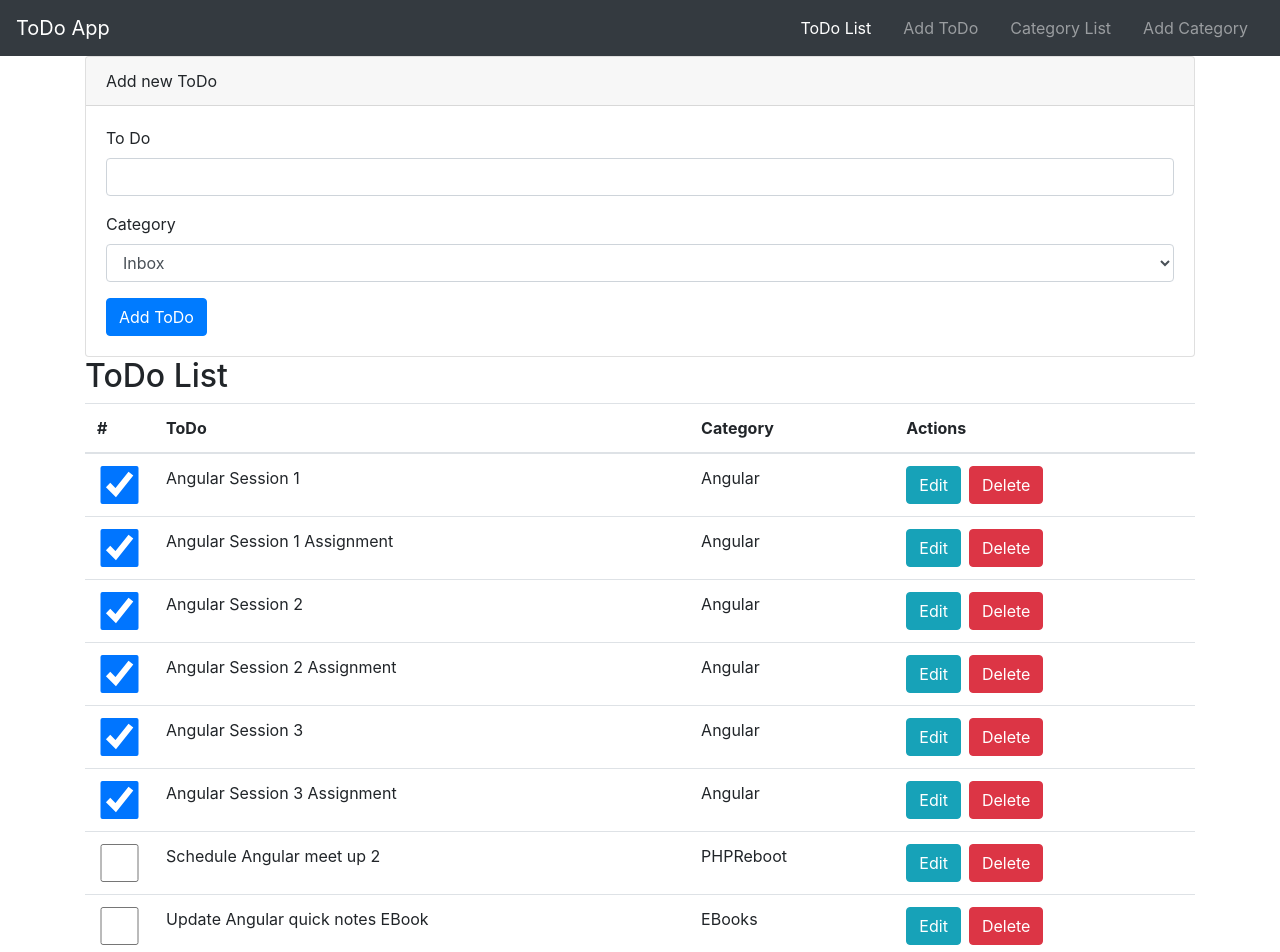
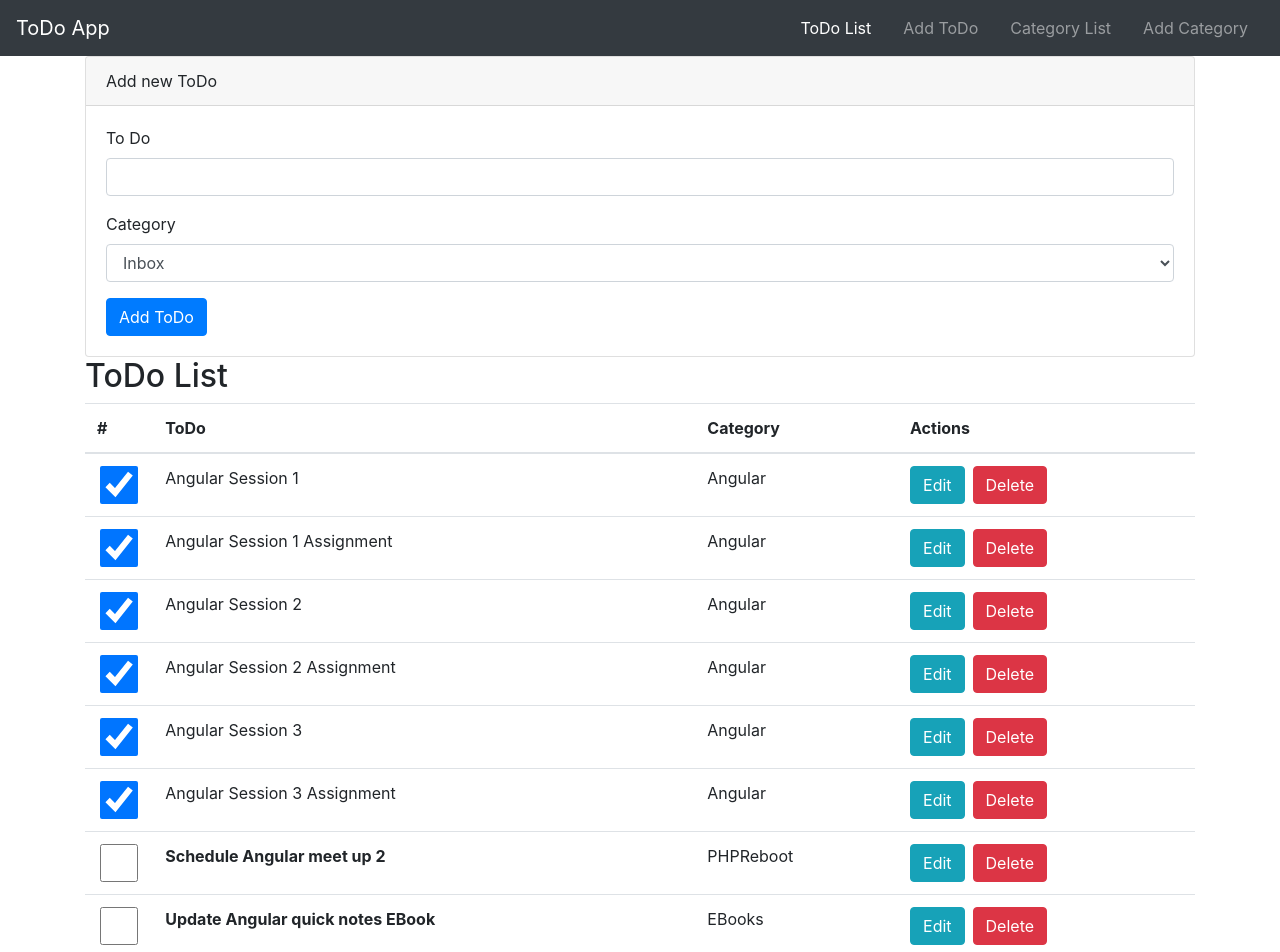
Before and after one commit to kapilsharma/AngularToDoApp, an Angular app: page / in a window 1280 px wide. Shown: the top 952 px of the page. Built offline with nearby package versions, Linux system fonts and the light colour scheme.

Commit message:
6.3.1 - ngClass

```diff
--- a/src/app/to-do/list/list.component.css
+++ b/src/app/to-do/list/list.component.css
@@ -0,0 +1,3 @@
+.bold {
+  font-weight: bold;
+}
--- a/src/app/to-do/list/list.component.html
+++ b/src/app/to-do/list/list.component.html
@@ -13,9 +13,9 @@
       </tr>
       </thead>
       <tbody>
-      <tr *ngFor="let toDo of toDos">
+      <tr *ngFor="let toDo of toDos;">
         <td><input type="checkbox" class="form-control" [checked]="toDo.done"></td>
-        <td>{{ toDo.name }}</td>
+        <td [ngClass]="toDo.done ? '' : 'bold'">{{ toDo.name }}</td>
         <td>{{ toDo.category }}</td>
         <td>
           <button class="btn btn-info mr-2">Edit</button>
```
Also changed, not shown: 1 other file (tests, documents, lock files or other folders).
